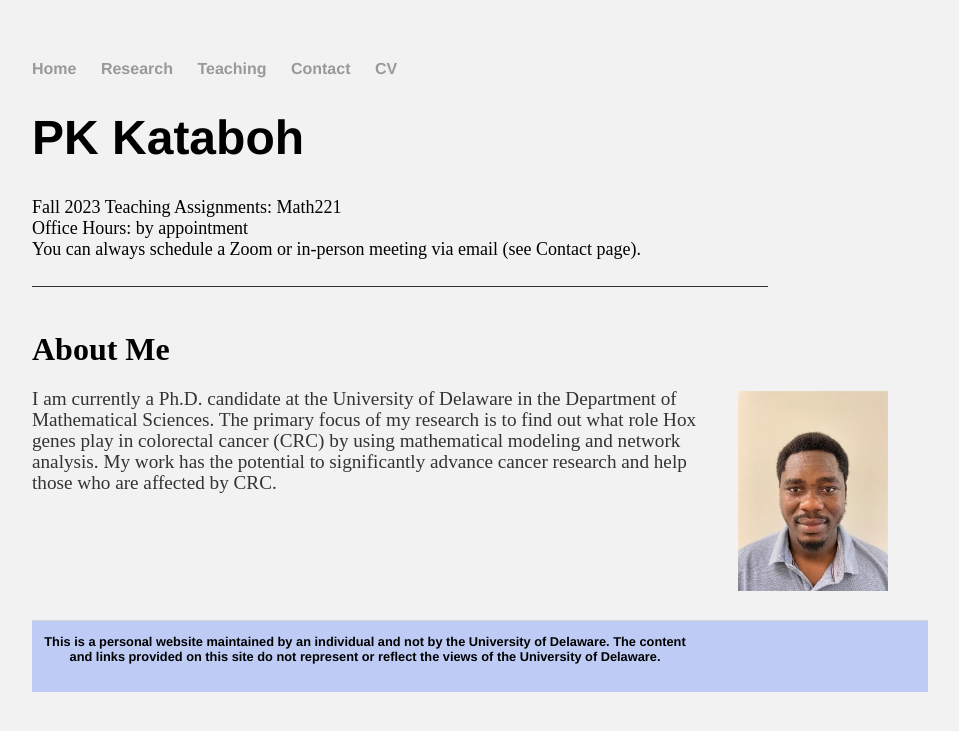
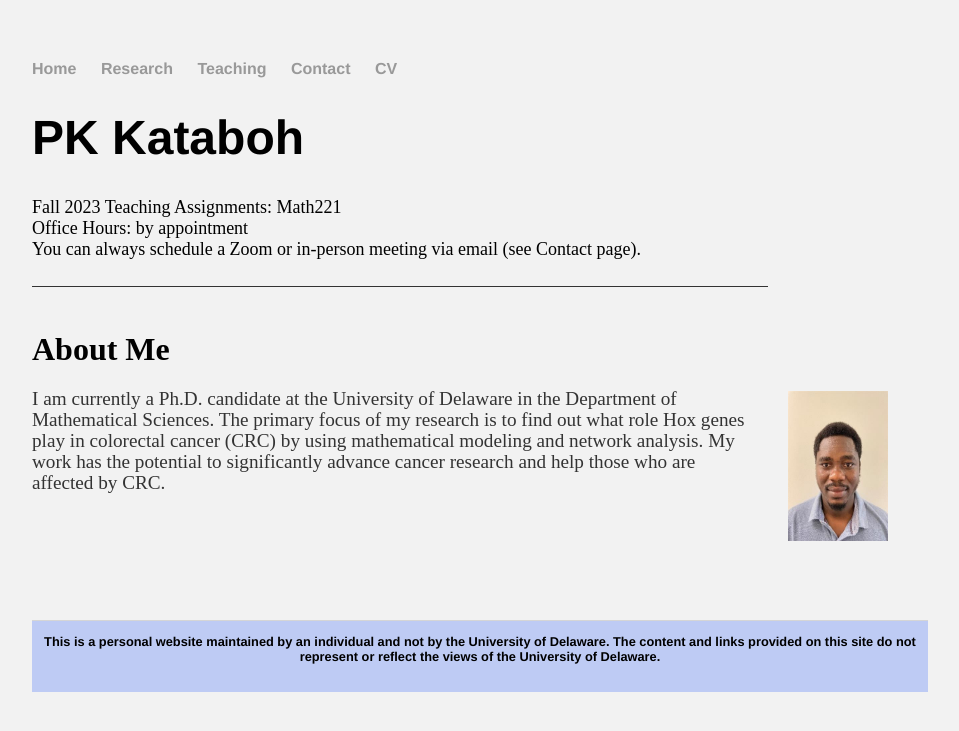
Before and after one commit to kataboh/kataboh.github.io, a Jekyll site: the page built from index.html, in a window 1280 px wide. Shown: the top 731 px of the page, without its empty margins (160-1119 px from the left). Built offline with Jekyll 4.4.1, drawn with Linux system fonts in a browser that asks for light colours.

Commit message:
update homepage

```diff
--- a/index.html
+++ b/index.html
@@ -16,7 +16,7 @@
 	<br>
 
 	<br>
-	<p style="padding:40px;float:right;"><img src="images/KATABOH.jpg" width="150" height=200></p>
+	<p style="padding:40px;float:right;"><img src="images/KATABOH.jpg" width="100" height=150></p>
 	<font size="6"><b>About Me</b></font>
 	<br>
 	<p>
```
